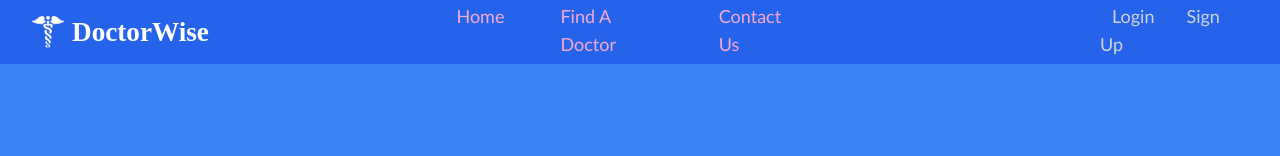
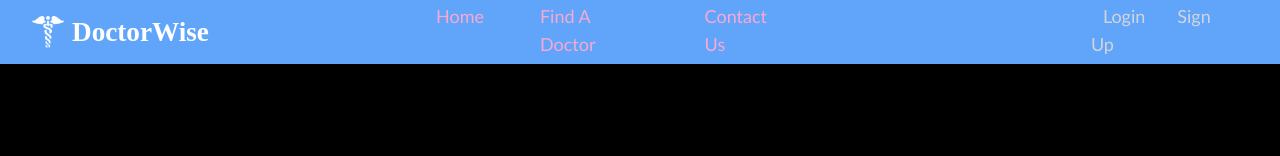
Before and after one commit to Rohit-Dey/DoctorWise-GDSC, a React (Create React App) app: page / in a window 1280 px wide. Shown: the top 156 px of the page. Built offline with nearby package versions, Linux system fonts and the light colour scheme.

Commit message:
change css

```diff
--- a/src/components/Home.js
+++ b/src/components/Home.js
@@ -4,7 +4,7 @@ import './Home.css'
 
 function Home() {
   return (
-    <div className='bg-blue-500 text-white'>
+    <div className='bg-black text-white'>
       <div className="flex flex-col  b  ">
         <h1 className='text-center py-8 text-3xl mb-12 mt-14 main-line'>FEEL BETTER ABOUT FINDING THE RIGHT DOCTOR FOR YOU </h1>
         <div className="images py-5 mx-auto justify-center flex flex-col md:flex-row space-x-24">
--- a/src/components/Navbar.js
+++ b/src/components/Navbar.js
@@ -7,7 +7,7 @@ function Navbar(props) {
   const [isOpen, setIsOpen] = useState(false);
   return (
     <div className="sticky top-0 z-40">
-      <nav className="bg-blue-600">
+      <nav className="bg-blue-400">
         <div className="max-w-7xl mx-auto px-4 sm:px-6 lg:px-8">
           <div className="flex items-center justify-between h-16">
             <div className="flex items-center">
@@ -19,7 +19,7 @@ function Navbar(props) {
                 />
                 <h2 className="text-2xl text-white title">DoctorWise</h2>
               </div>
-              <div className="hidden md:block ml-12">
+              <div className="hidden md:block ml-6">
                 <div className="ml-24 flex items-baseline space-x-8 nav">
 
 
```
